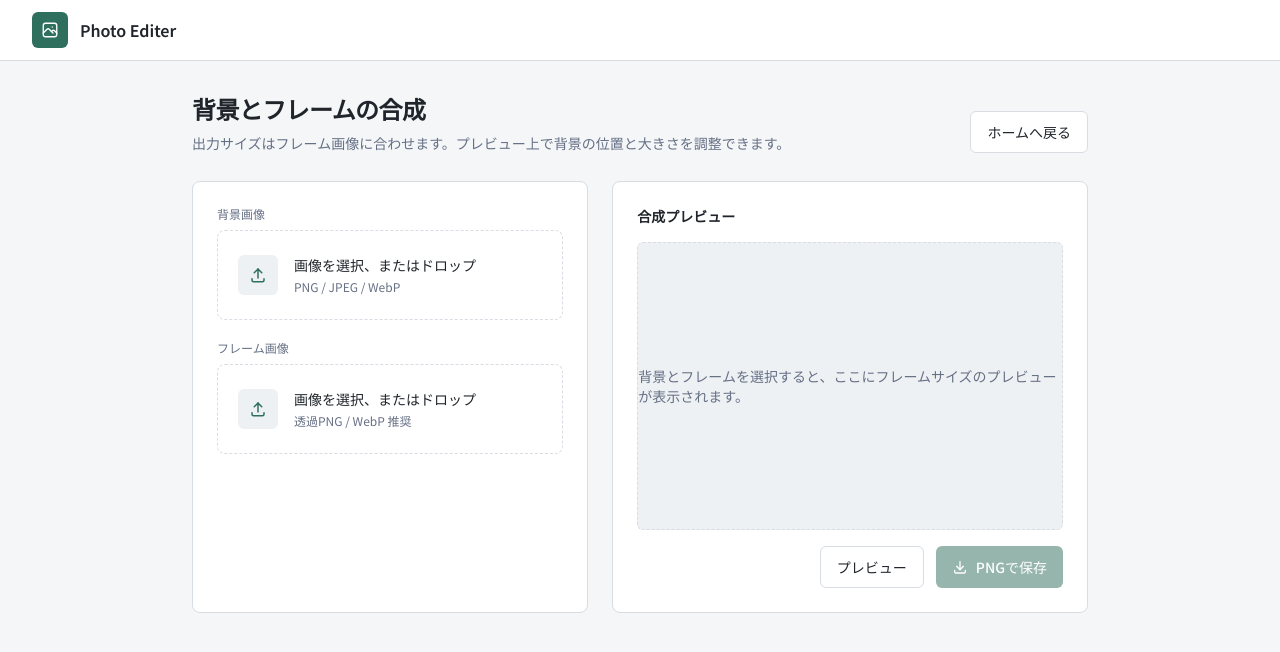
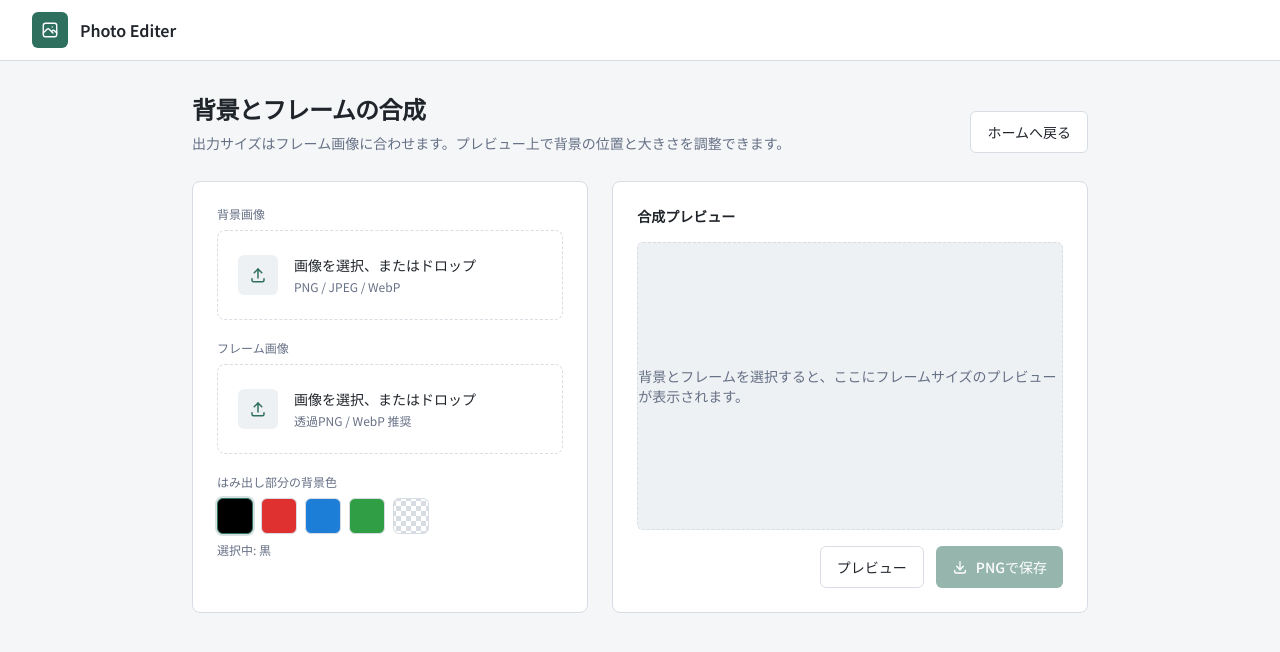
Before and after one commit to naoiw/photo-editer, a React (Vite) app: page /compose in a window 1280 px wide. Shown: the top 652 px of the page. Built offline with nearby package versions, Linux system fonts and the light colour scheme.

Commit message:
add : 合成画面で背景色を設定する機能を追加

```diff
--- a/src/features/compose/composeImage.ts
+++ b/src/features/compose/composeImage.ts
@@ -1,10 +1,12 @@
 import {
   canvasToBlob,
   clampImageScale,
+  FILL_COLORS,
   getPixelCropRect,
   getScaledSourceSize,
   softClampCropRect,
   type CropRect,
+  type FillColorId,
 } from '../image/imageUtils'
 
 export type ComposeOptions = {
@@ -12,6 +14,8 @@ export type ComposeOptions = {
   scale?: number
   /** 拡大後背景上の、フレームに写す矩形。未指定時は中央配置 */
   cropRect?: CropRect
+  /** 背景がフレームを覆わない部分の塗り。未指定時は黒 */
+  fillColor?: FillColorId
 }
 
 export async function composeBackgroundAndFrame(
@@ -28,6 +32,7 @@ export async function composeBackgroundAndFrame(
     const width = Math.max(1, frame.width)
     const height = Math.max(1, frame.height)
     const scale = clampImageScale(options.scale ?? 1)
+    const fillColor = options.fillColor ?? 'black'
     const scaled = getScaledSourceSize(background.width, background.height, scale)
     const crop = softClampCropRect(
       {
@@ -46,6 +51,11 @@ export async function composeBackgroundAndFrame(
     if (!context) throw new Error('画像合成を開始できませんでした。')
 
     context.clearRect(0, 0, width, height)
+    const fill = FILL_COLORS[fillColor].canvas
+    if (fill) {
+      context.fillStyle = fill
+      context.fillRect(0, 0, width, height)
+    }
     context.imageSmoothingEnabled = scale !== 1
     context.imageSmoothingQuality = 'high'
     context.drawImage(
--- a/src/pages/ComposePage.tsx
+++ b/src/pages/ComposePage.tsx
@@ -6,6 +6,7 @@ import { Notice } from '../components/Feedback'
 import { ImageFilePicker } from '../components/ImageFilePicker'
 import { composeBackgroundAndFrame } from '../features/compose/composeImage'
 import {
+  FILL_COLORS,
   IMAGE_EXPORT_EXTENSION,
   IMAGE_SCALE_MAX,
   IMAGE_SCALE_MIN,
@@ -19,6 +20,7 @@ import {
   rescaleCropRect,
   softClampCropRect,
   type CropRect,
+  type FillColorId,
 } from '../features/image/imageUtils'
 import { useObjectUrl } from '../hooks/useObjectUrl'
 
@@ -27,6 +29,8 @@ type ImageMeta = {
   height: number
 }
 
+const FILL_OPTIONS = Object.entries(FILL_COLORS) as [FillColorId, (typeof FILL_COLORS)[FillColorId]][]
+
 export function ComposePage() {
   const [backgroundFile, setBackgroundFile] = useState<File | null>(null)
   const [frameFile, setFrameFile] = useState<File | null>(null)
@@ -34,6 +38,7 @@ export function ComposePage() {
   const [frameMeta, setFrameMeta] = useState<ImageMeta | null>(null)
   const [cropRect, setCropRect] = useState<CropRect | null>(null)
   const [imageScale, setImageScale] = useState(1)
+  const [fillColor, setFillColor] = useState<FillColorId>('black')
   const [previewUrl, setPreviewUrl] = useState<string | null>(null)
   const [error, setError] = useState('')
   const [processing, setProcessing] = useState(false)
@@ -147,6 +152,7 @@ export function ComposePage() {
       const result = await composeBackgroundAndFrame(backgroundFile, frameFile, {
         scale: imageScale,
         cropRect,
+        fillColor,
       })
       clearPreview()
       const url = URL.createObjectURL(result.blob)
@@ -189,6 +195,8 @@ export function ComposePage() {
         maxHeight: 'none',
       }
     : undefined
+
+  const fillPreview = FILL_COLORS[fillColor]
 
   return (
     <AppShell>
@@ -238,6 +246,29 @@ export function ComposePage() {
             }}
             previewUrl={frameUrl}
           />
+
+          <div className="grid gap-2">
+            <span className="field-label">はみ出し部分の背景色</span>
+            <div className="flex flex-wrap gap-2">
+              {FILL_OPTIONS.map(([id, option]) => (
+                <button
+                  aria-label={option.label}
+                  aria-pressed={fillColor === id}
+                  className={`grid size-9 place-items-center rounded-md border transition-colors ${fillColor === id ? 'border-accent ring-2 ring-accent/20' : 'border-line'}`}
+                  key={id}
+                  onClick={() => setFillColor(id)}
+                  style={{
+                    background: id === 'transparent'
+                      ? 'repeating-conic-gradient(#d8dde3 0% 25%, #ffffff 0% 50%) 50% / 10px 10px'
+                      : option.css,
+                  }}
+                  title={option.label}
+                  type="button"
+                />
+              ))}
+            </div>
+            <p className="text-xs text-muted">選択中: {fillPreview.label}</p>
+          </div>
 
           {backgroundMeta || frameMeta ? (
             <p className="text-xs text-muted">
@@ -316,7 +347,9 @@ export function ComposePage() {
               ref={stageRef}
               style={{
                 aspectRatio: `${frameMeta.width} / ${frameMeta.height}`,
-                background: 'repeating-conic-gradient(#d8dde3 0% 25%, #ffffff 0% 50%) 50% / 16px 16px',
+                background: fillColor === 'transparent'
+                  ? 'repeating-conic-gradient(#d8dde3 0% 25%, #ffffff 0% 50%) 50% / 16px 16px'
+                  : fillPreview.css,
                 cursor: 'move',
                 maxHeight: '28rem',
                 width: `min(100%, calc(28rem * ${frameMeta.width} / ${frameMeta.height}))`,
@@ -375,7 +408,9 @@ export function ComposePage() {
               <div
                 className="grid place-items-center overflow-hidden rounded-md p-4"
                 style={{
-                  background: 'repeating-conic-gradient(#d8dde3 0% 25%, #ffffff 0% 50%) 50% / 16px 16px',
+                  background: fillColor === 'transparent'
+                    ? 'repeating-conic-gradient(#d8dde3 0% 25%, #ffffff 0% 50%) 50% / 16px 16px'
+                    : '#eef1f4',
                 }}
               >
                 <img
```
Also changed, not shown: 1 other file (tests, documents, lock files or other folders).
